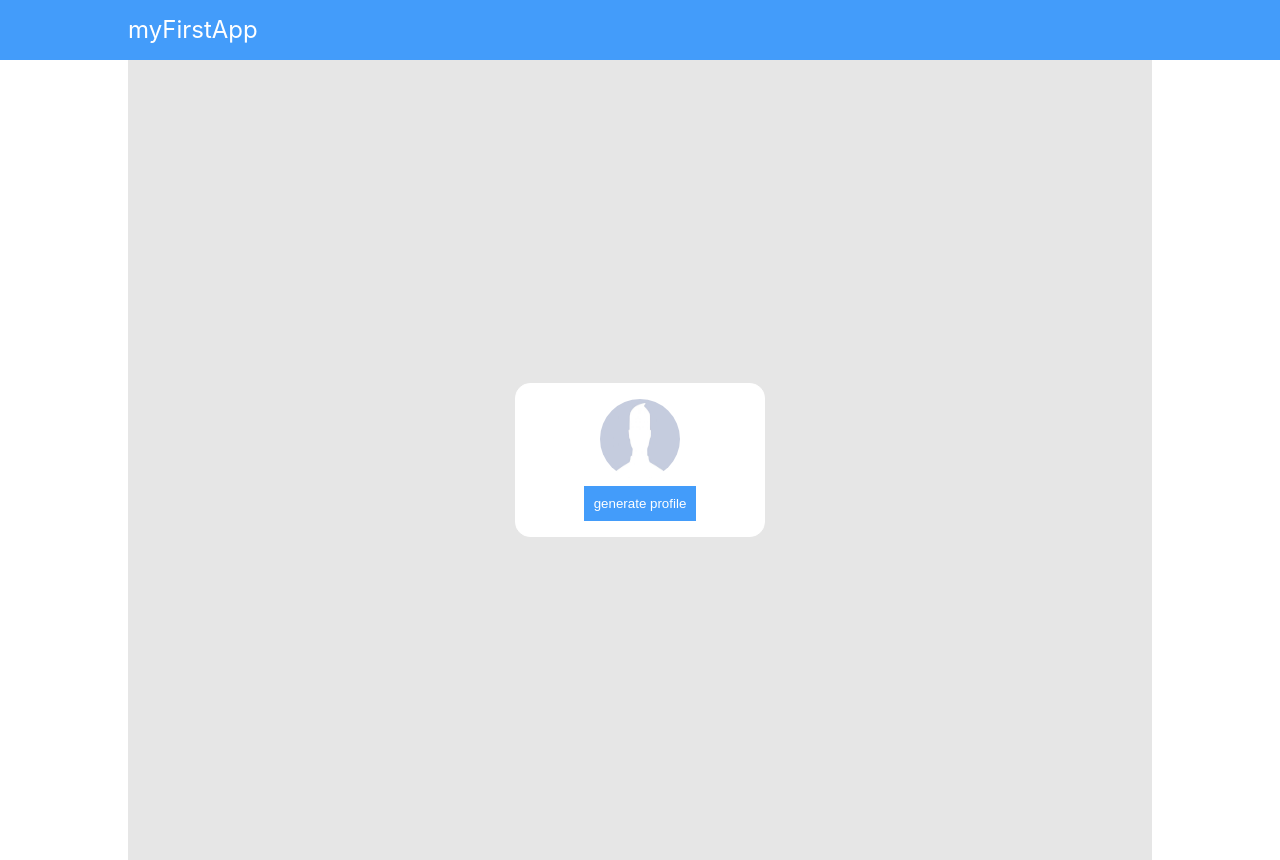
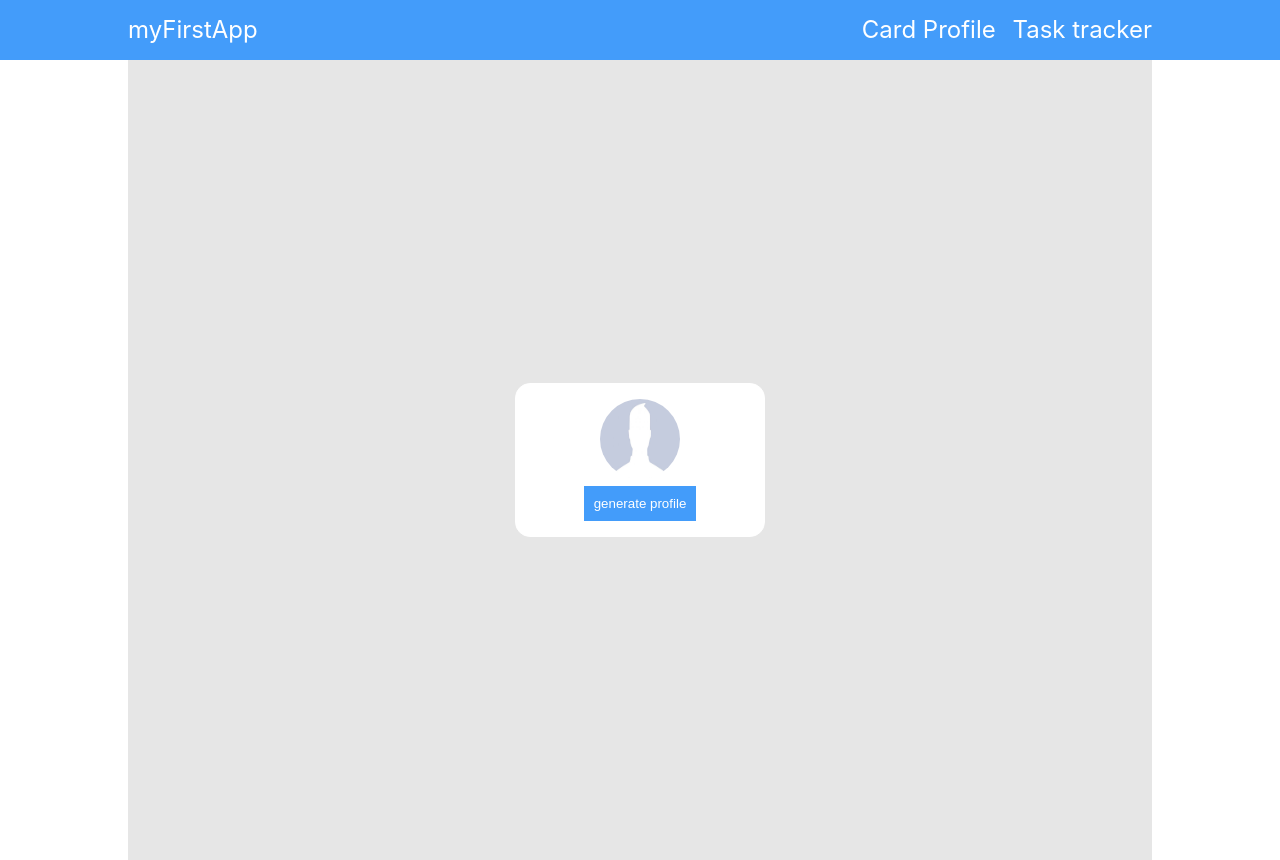
Before and after one commit to ahmedberriche/first-vuejs-app, a Vue app: page / in a window 1280 px wide. Built offline with nearby package versions, Linux system fonts and the light colour scheme; no server answers.

Commit message:
add routing

```diff
--- a/src/App.vue
+++ b/src/App.vue
@@ -1,7 +1,7 @@
 <template>
   <Header title="myFirstApp" />
   <div class="container">
-    <CardProfile />
+    <component :is="currentView" />
   </div>
 </template>
 
@@ -10,15 +10,31 @@ import Header from "./components/Header.vue";
 import CardProfile from "./views/CardProfile.vue";
 import TodoTask from "./views/TodoTask.vue";
 
-// const routes = {
-//   "/": CardProfile,
-//   "/task": TodoTask,
-// };
+const routes = {
+  "/": CardProfile,
+  "/task": TodoTask,
+};
 export default {
   name: "App",
   components: {
     Header,
     CardProfile,
+  },
+  data() {
+    return {
+      currentPath: window.location.hash,
+    };
+  },
+  computed: {
+    currentView() {
+      console.log("test", this.currentPath.slice(1));
+      return routes[this.currentPath.slice(1) || "/"];
+    },
+  },
+  mounted() {
+    window.addEventListener("hashchange", () => {
+      this.currentPath = window.location.hash;
+    });
   },
 };
 </script>
--- a/src/components/Header.vue
+++ b/src/components/Header.vue
@@ -3,6 +3,9 @@
     <div class="container">
       <div class="main-content">
         <span>{{ title }}</span>
+        <article>
+          <a href="#/">Card Profile</a> <a href="#/task">Task tracker</a>
+        </article>
       </div>
     </div>
   </header>
@@ -30,7 +33,14 @@ export default {
 .main-content {
   height: 100%;
   display: flex;
-  justify-content: flex-start;
+  justify-content: space-between;
   align-items: center;
 }
+.main-content a {
+  text-decoration: none;
+  color: #fff;
+}
+.main-content a:not(:last-child) {
+  margin-right: 10px;
+}
 </style>
```
